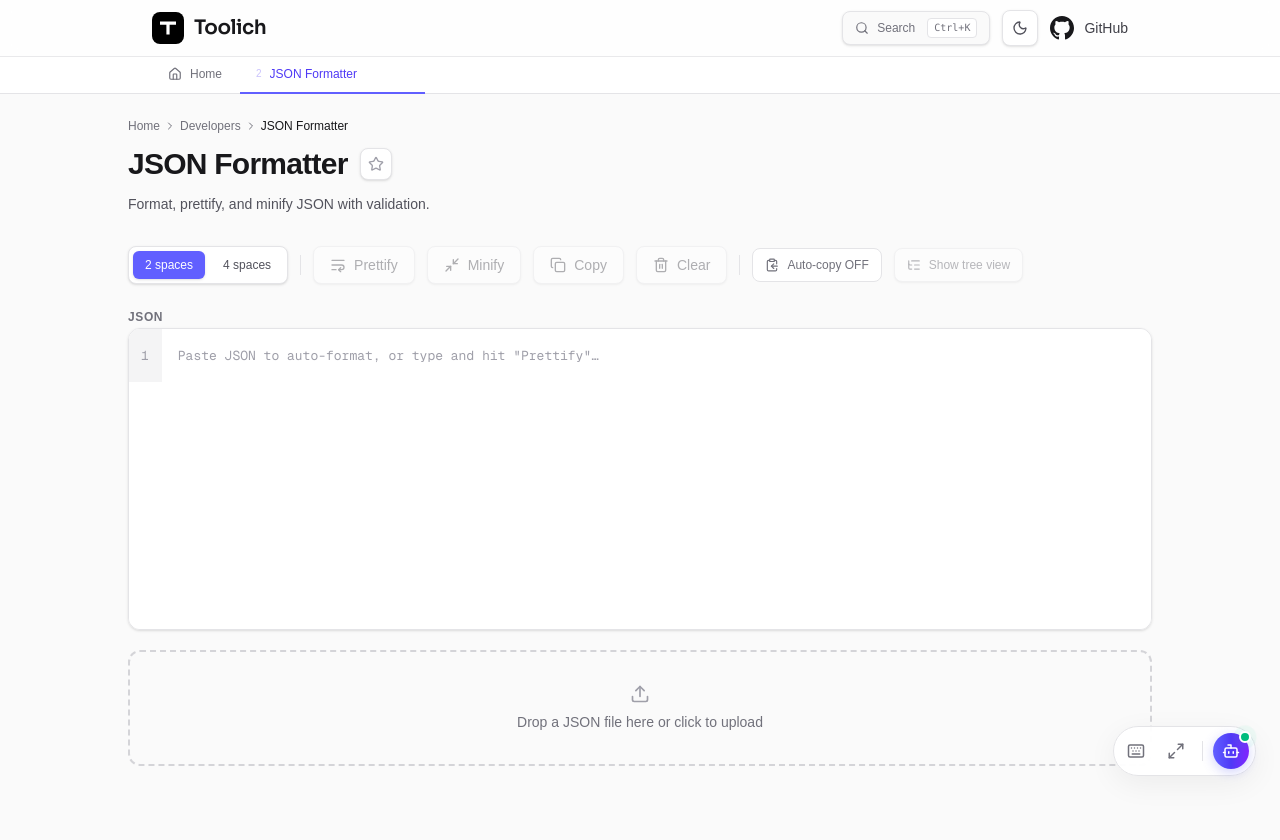
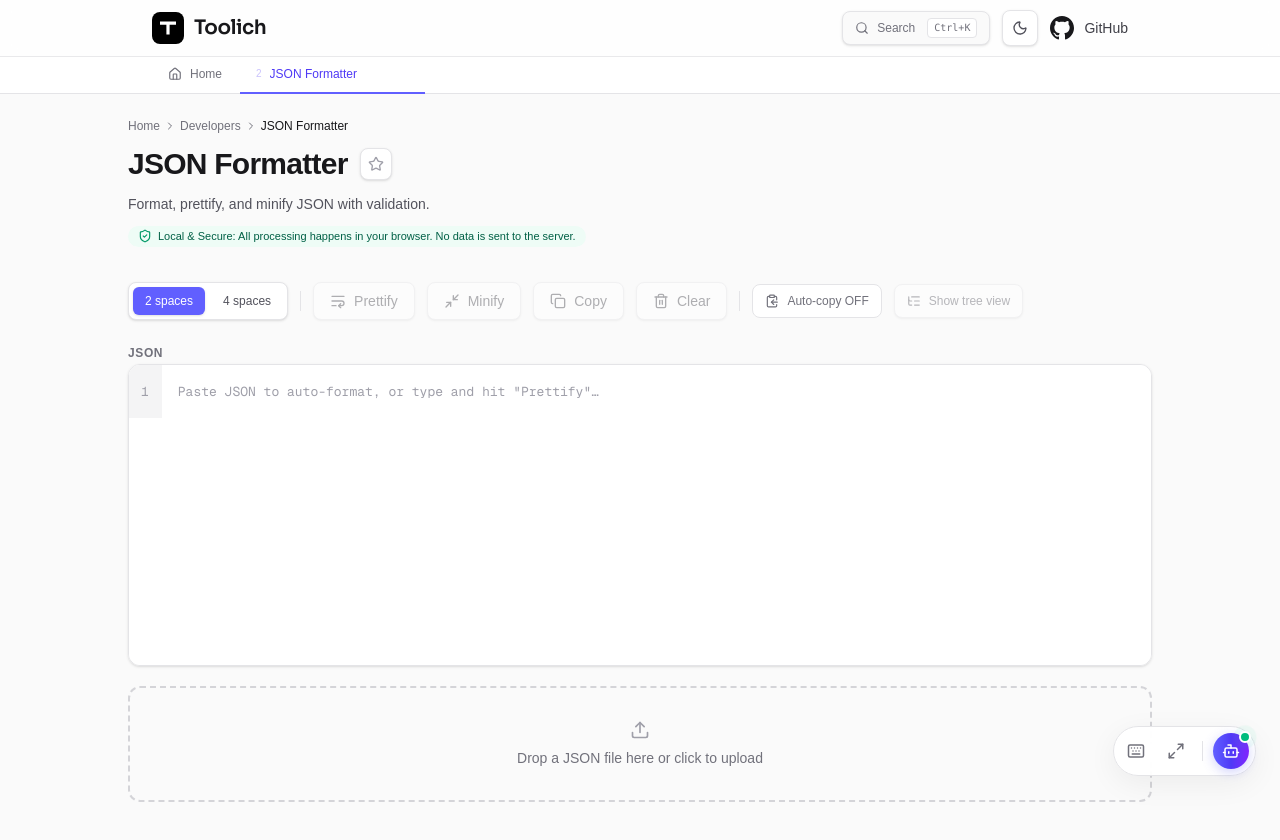
Before and after one commit to cratonik/toolich, a Next.js app: page /tools/developers/json-formatter in a window 1280 px wide. Shown: the top 840 px of the page. Built offline with nearby package versions, Linux system fonts and the light colour scheme.

Commit message:
feat: add client-side secure processing badge to ToolPageHeader

```diff
--- a/src/components/ToolPageHeader.tsx
+++ b/src/components/ToolPageHeader.tsx
@@ -1,7 +1,7 @@
 "use client";
 
 import Link from "next/link";
-import { ChevronRight, Star } from "lucide-react";
+import { ChevronRight, Star, ShieldCheck } from "lucide-react";
 import { ROUTES } from "@/lib/routes";
 import { CATEGORY_LABELS } from "@/lib/routes";
 import { useTabContext } from "@/lib/tab-context";
@@ -101,6 +101,12 @@ export function ToolPageHeader({
             <p className="max-w-xl text-sm text-zinc-600 dark:text-zinc-400">
                 {description}
             </p>
+            {activeSlug !== "dns-lookup" && (
+                <div className="inline-flex items-center gap-1.5 rounded-full bg-emerald-50/80 px-2.5 py-0.5 text-[11px] font-medium text-emerald-800 dark:bg-emerald-500/10 dark:text-emerald-400">
+                    <ShieldCheck className="h-3.5 w-3.5 text-emerald-600 dark:text-emerald-400" />
+                    <span>Local & Secure: All processing happens in your browser. No data is sent to the server.</span>
+                </div>
+            )}
         </div>
     );
 }
```
